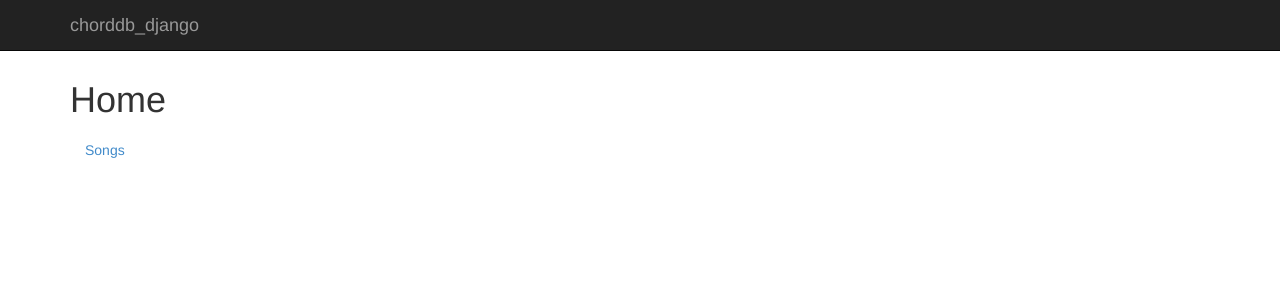
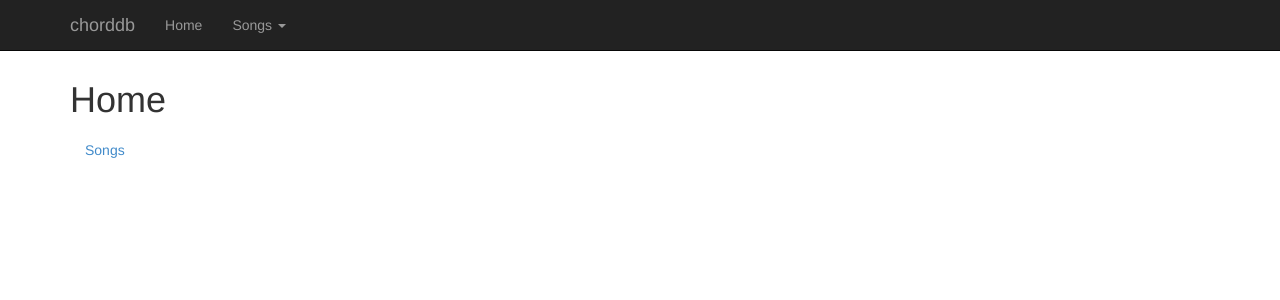
Before and after one commit to pignacio/chorddb-django, a Django app: page / in a window 1280 px wide. Shown: the top 300 px of the page. Run offline with Django 3.2, Linux system fonts and the light colour scheme; some libraries are stand-ins or nearby versions.

Commit message:
Navbar dropdown

```diff
--- a/chorddb_django/static/css/chorddb_django.css
+++ b/chorddb_django/static/css/chorddb_django.css
@@ -26,3 +26,7 @@
   margin-top: 10px;
   text-align: center;
 }
+
+ul.nav li.dropdown:hover ul.dropdown-menu {
+  display: block;
+}
--- a/chorddb_django/templates/base.html
+++ b/chorddb_django/templates/base.html
@@ -3,7 +3,7 @@
 <html lang="en">
 <head>
 <meta charset="utf-8">
-    <title>{% block title %}chorddb_django{% endblock title %}</title>
+<title>{% block title %}chorddb{% endblock title %}</title>
 <meta name="viewport" content="width=device-width, initial-scale=1.0">
 <meta name="description" content="">
 <meta name="author" content="">
@@ -39,10 +39,22 @@
         <span class="icon-bar"></span>
         <span class="icon-bar"></span>
       </button>
-          <a class="navbar-brand" href="{% url 'home' %}">chorddb_django</a>
+      <a class="navbar-brand" href="{% url 'home' %}">chorddb</a>
     </div>
     <div class="collapse navbar-collapse">
       <ul class="nav navbar-nav">
+        <li>
+        <a href="{% url "home" %}">Home</a>
+        </li>
+        <li class="dropdown">
+        <a href="{% url "song:list" %}">
+          Songs
+          <span class="caret"></span>
+        </a>
+        <ul class="dropdown-menu">
+          <li><a href="{% url "song:add" %}">Add song</a></li>
+        </ul>
+        </li>
       </ul>
     </div><!--/.nav-collapse -->
   </div>
```
Lines whose indentation alone changed are shown as unchanged.
